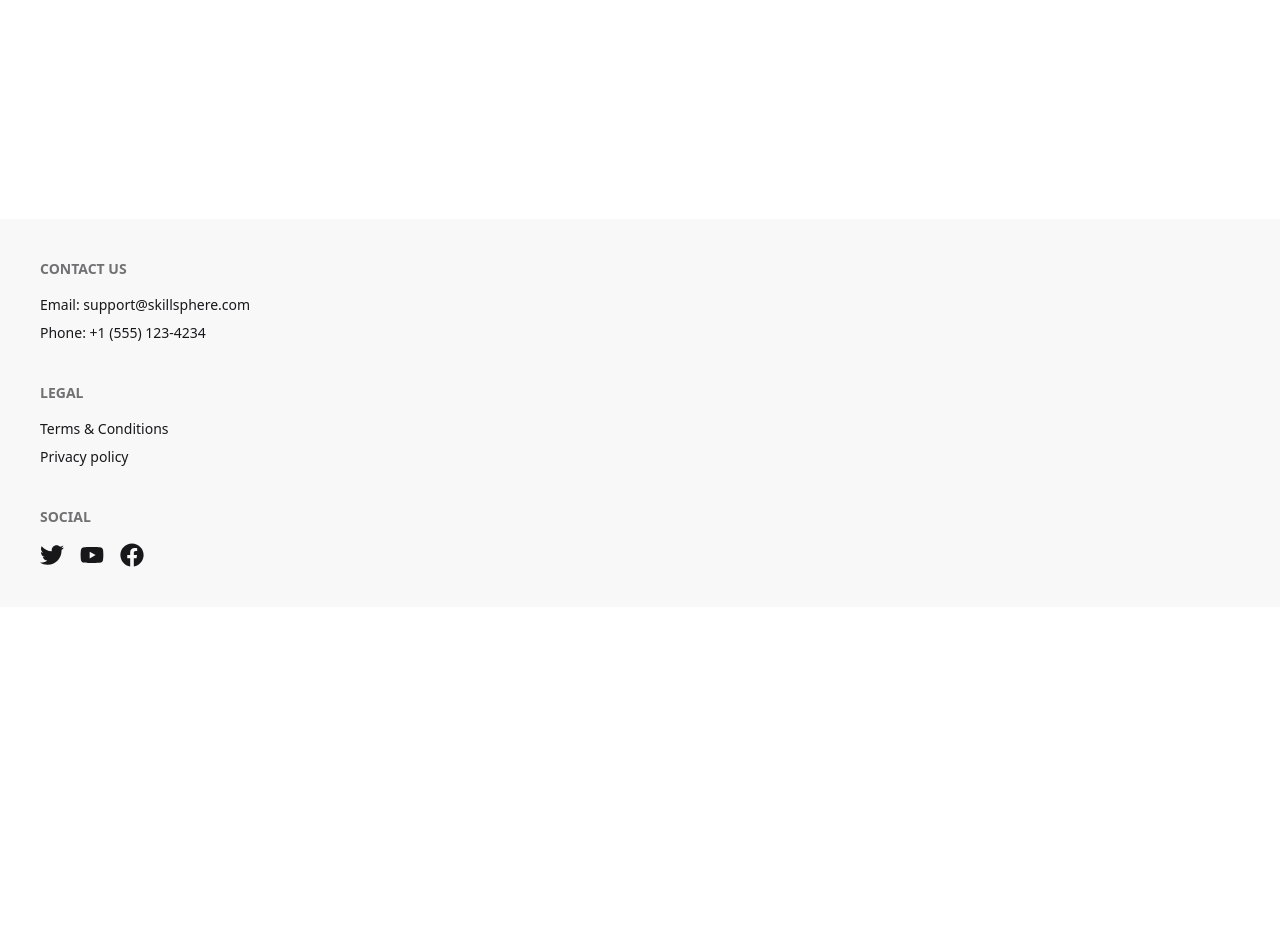
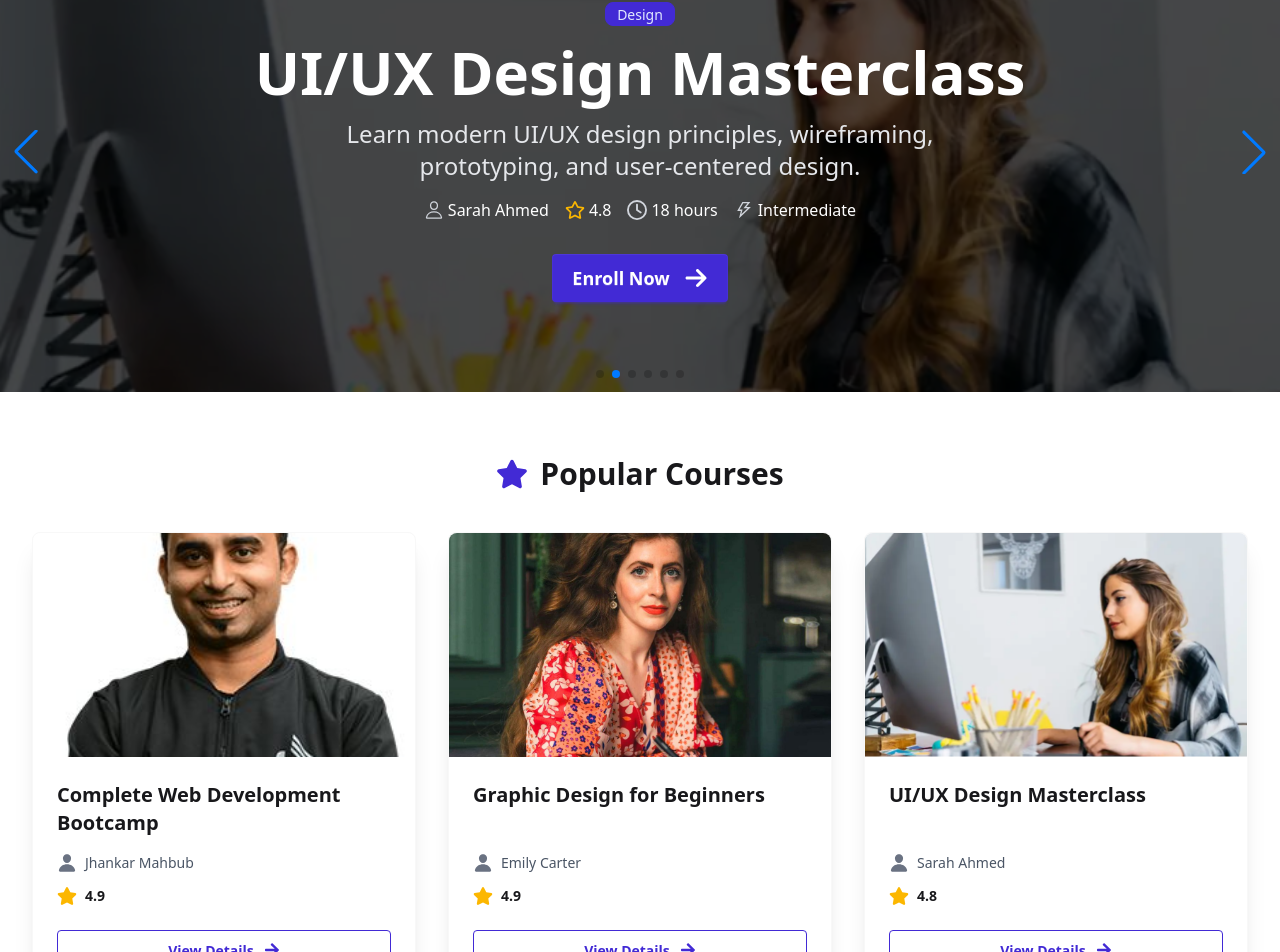
Before and after one commit to rayhan-fardous/SkillSphere, a Next.js app: page / in a window 1280 px wide. Shown: the part 193-1145 px from the top of the page. Before the commit the page ends 800 px from the top, so only its background shows below. Built offline with nearby package versions, Linux system fonts and the light colour scheme.

Commit message:
hero section and popular content added

```diff
--- a/src/app/page.js
+++ b/src/app/page.js
@@ -1,8 +1,11 @@
+import Hero from "@/components/Hero";
+import PopularCourses from "@/components/PopularCourses";
 
 export default function Home() {
   return (
-    <main>
-      <div>Hello World!</div>
-    </main>
+    <div className="flex flex-col pb-16">
+      <Hero/>
+      <PopularCourses/>
+    </div>
   );
 }
--- /dev/null
+++ b/src/components/Hero.jsx
@@ -0,0 +1,78 @@
+"use client";
+import React from "react";
+import { Autoplay, Navigation, Pagination } from "swiper/modules";
+import { Swiper, SwiperSlide } from "swiper/react";
+import "swiper/css";
+import "swiper/css/pagination";
+import "swiper/css/navigation";
+import courses from "@/data/courses.json";
+import { IoPersonOutline } from "react-icons/io5";
+import { FaRegStar } from "react-icons/fa";
+import { FaArrowRight, FaRegClock } from "react-icons/fa6";
+import { AiOutlineThunderbolt } from "react-icons/ai";
+
+const Hero = () => {
+  return (
+    <section className="w-full h-[60vh] min-h-100 relative">
+      <Swiper
+        spaceBetween={0}
+        centeredSlides={true}
+        autoplay={{
+          delay: 5000,
+          disableOnInteraction: false,
+        }}
+        pagination={{
+          clickable: true,
+        }}
+        navigation={true}
+        modules={[Autoplay, Pagination, Navigation]}
+        className="w-full h-full"
+      >
+        {courses.map((course) => (
+          <SwiperSlide key={course.id}>
+            <div
+              className="w-full h-full bg-cover bg-center relative"
+              style={{ backgroundImage: `url('${course.image}')` }}
+            >
+              <div className="absolute inset-0 bg-black/70 flex flex-col items-center justify-center text-center px-4">
+                <span className="badge badge-primary mb-4">
+                  {course.category}
+                </span>
+                <h1 className="text-4xl md:text-6xl font-bold text-white mb-4">
+                  {course.title}
+                </h1>
+                <p className="text-lg md:text-2xl text-gray-200 mb-4 max-w-2xl">
+                  {course.description}
+                </p>
+                <div className="flex items-center gap-4 text-white mb-8">
+                  <div className="flex items-center gap-1">
+                    <IoPersonOutline className="h-5 w-5 text-gray-300"/>
+                    <span>{course.instructor}</span>
+                  </div>
+                  <div className="flex items-center gap-1">
+                    <FaRegStar className="h-5 w-5 text-warning"/>
+                    <span>{course.rating}</span>
+                  </div>
+                  <div className="flex items-center gap-1">
+                    <FaRegClock className="h-5 w-5 text-gray-300"/>
+                    <span>{course.duration}</span>
+                  </div>
+                  <div className="flex items-center gap-1">
+                    <AiOutlineThunderbolt className="h-5 w-5 text-gray-300"/>
+                    <span>{course.level}</span>
+                  </div>
+                </div>
+                <button className="btn btn-primary flex items-center btn-lg border-none text-white group">
+                  Enroll Now
+                  <FaArrowRight className="h-6 w-6 ml-2 group-hover:translate-x-1 transition-transform"/>
+                </button>
+              </div>
+            </div>
+          </SwiperSlide>
+        ))}
+      </Swiper>
+    </section>
+  );
+};
+
+export default Hero;
--- /dev/null
+++ b/src/components/PopularCourses.jsx
@@ -0,0 +1,54 @@
+import React from 'react';
+import Image from 'next/image';
+import courses from "@/data/courses.json";
+import { FaArrowRight, FaStar } from 'react-icons/fa';
+import { IoPerson } from 'react-icons/io5';
+
+const PopularCourses = () => {
+
+  const topCourses = [...courses].sort((a, b) => b.rating - a.rating).slice(0, 3);
+
+  return (
+    <section className="py-16 px-8 max-w-7xl mx-auto w-full">
+      <div className="flex items-center justify-center gap-3 mb-10">
+        <FaStar className="h-8 w-8 text-primary"/>
+        <h2 className="text-3xl font-bold">Popular Courses</h2>
+      </div>
+      <div className="grid grid-cols-1 md:grid-cols-2 lg:grid-cols-3 gap-8">
+        {topCourses.map((course) => (
+          <div key={course.id} className="card bg-base-100 shadow-xl border border-base-200 hover:shadow-2xl transition-all duration-300">
+            <figure className="relative h-56 w-full">
+              <Image
+                src={course.image}
+                alt={course.title}
+                fill
+                className="object-cover"
+              />
+            </figure>
+            <div className="card-body">
+              <h3 className="card-title text-xl h-14 items-start">{course.title}</h3>
+              <div className="flex items-center gap-2 mt-2">
+                <IoPerson className="h-5 w-5 text-gray-500"/>
+
+                <span className="text-sm text-gray-600">{course.instructor}</span>
+              </div>
+              <div className="flex items-center gap-2 mt-1">
+
+                <FaStar className="h-5 w-5 text-warning"/>
+                <span className="font-semibold">{course.rating}</span>
+              </div>
+              <div className="card-actions justify-end mt-4">
+                <button className="btn btn-outline flex items-center btn-primary w-full group">
+                  View Details
+                  <FaArrowRight className="h-4 w-4 ml-1 group-hover:translate-x-1 transition-transform"/>
+                </button>
+              </div>
+            </div>
+          </div>
+        ))}
+      </div>
+    </section>
+  );
+};
+
+export default PopularCourses;
--- a/src/data/courses.json
+++ b/src/data/courses.json
@@ -7,7 +7,7 @@
     "rating": 4.9,
     "level": "Beginner",
     "description": "Learn full-stack web development from scratch with hands-on projects and interactive coding exercises.",
-    "image": "https://images.unsplash.com/photo-1498050108023-c5249f4df085",
+    "image": "/Jhankar-Mahbub.jpg",
     "category": "Development"
   },
   {
@@ -18,7 +18,7 @@
     "rating": 4.8,
     "level": "Intermediate",
     "description": "Learn modern UI/UX design principles, wireframing, prototyping, and user-centered design.",
-    "image": "https://images.unsplash.com/photo-1516321318423-f06f85e504b3",
+    "image": "/Sarah-Ahmed.png",
     "category": "Design"
   },
   {
@@ -29,7 +29,7 @@
     "rating": 4.7,
     "level": "Beginner",
     "description": "Master SEO, social media strategies, email marketing, and online branding techniques.",
-    "image": "https://images.unsplash.com/photo-1460925895917-afdab827c52f",
+    "image": "/David-Miller.jpg",
     "category": "Marketing"
   },
   {
@@ -37,10 +37,10 @@
     "title": "React.js Advanced Concepts",
     "instructor": "Michael Johnson",
     "duration": "22 hours",
-    "rating": 4.9,
+    "rating": 4.8,
     "level": "Advanced",
     "description": "Deep dive into React hooks, context API, performance optimization, and reusable components.",
-    "image": "https://images.unsplash.com/photo-1555066931-4365d14bab8c",
+    "image": "/Michael-Johnson.jpg",
     "category": "Development"
   },
   {
@@ -48,10 +48,10 @@
     "title": "Graphic Design for Beginners",
     "instructor": "Emily Carter",
     "duration": "12 hours",
-    "rating": 4.6,
+    "rating": 4.9,
     "level": "Beginner",
     "description": "Learn typography, color theory, branding, and graphic design basics using industry tools.",
-    "image": "https://images.unsplash.com/photo-1516321497487-e288fb19713f",
+    "image": "/Emily-Carter.jpg",
     "category": "Design"
   },
   {
@@ -62,7 +62,7 @@
     "rating": 4.8,
     "level": "Intermediate",
     "description": "Analyze, visualize, and interpret data using Python, Pandas, and Matplotlib.",
-    "image": "https://images.unsplash.com/photo-1515879218367-8466d910aaa4",
+    "image": "/Robert-Wilson.jpg",
     "category": "Data Science"
   }
 ]
```
